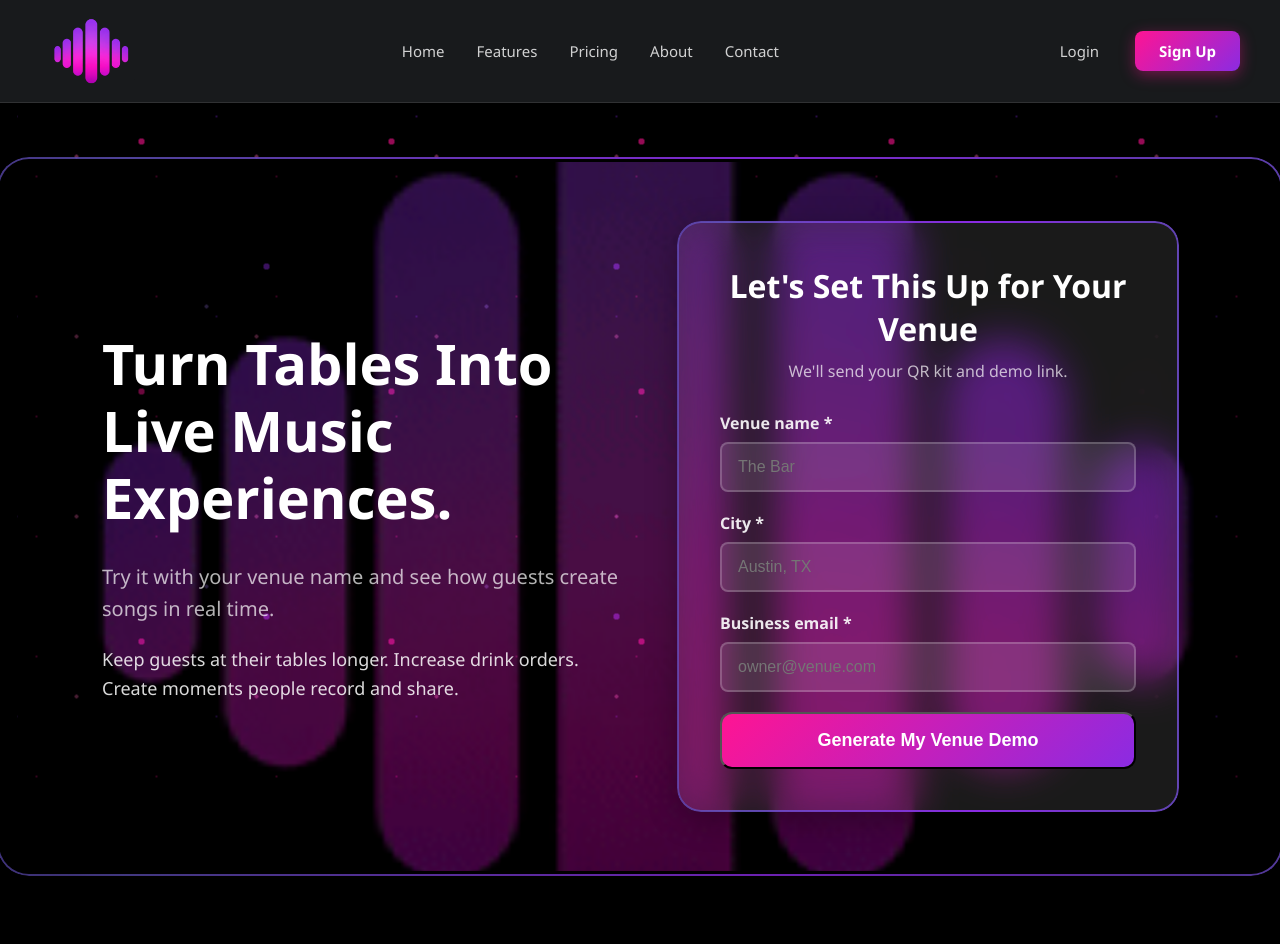
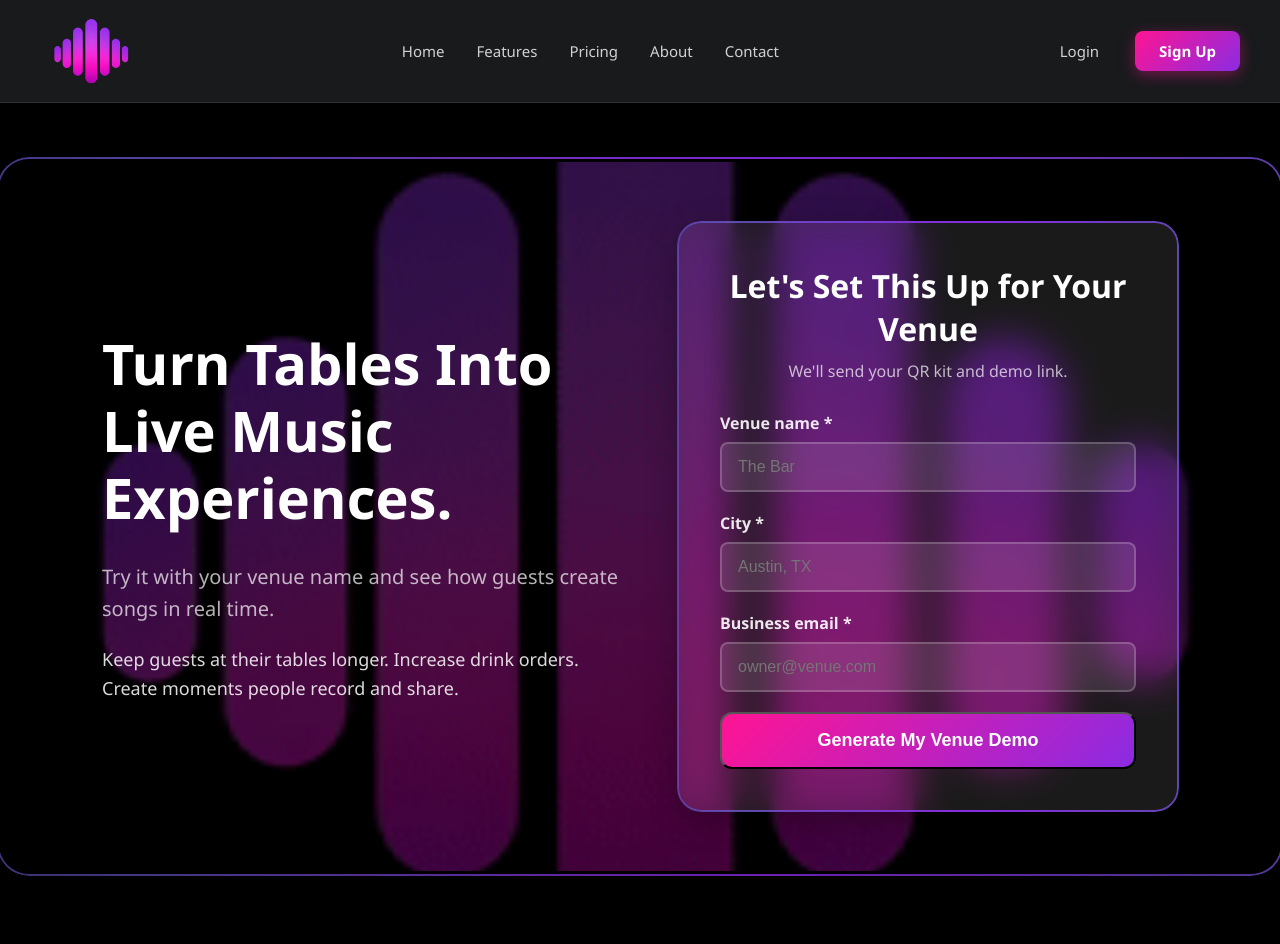
Before and after one commit to CODING4DUMMIES2/whatsthat, a Flask app: page / in a window 1280 px wide; the page is wider, and only the part inside the window is pictured. Shown: the top 944 px of that part. Run offline with Flask 3, Linux system fonts and the light colour scheme; some libraries are stand-ins or nearby versions.

Commit message:
Remove particle effect from background

```diff
--- a/templates/landing.html
+++ b/templates/landing.html
@@ -18,37 +18,6 @@
             color: white;
             position: relative;
             overflow-x: hidden;
-        }
-
-        /* Particle Effect Background - More Visible */
-        body::before {
-            content: '';
-            position: fixed;
-            top: 0;
-            left: 0;
-            width: 100%;
-            height: 100%;
-            z-index: 0;
-            background-image:
-                radial-gradient(circle, rgba(255, 20, 147, 0.6) 3px, transparent 3px),
-                radial-gradient(circle, rgba(139, 43, 226, 0.6) 3px, transparent 3px),
-                radial-gradient(circle, rgba(255, 105, 180, 0.4) 2px, transparent 2px),
-                radial-gradient(circle, rgba(147, 112, 219, 0.4) 2px, transparent 2px),
-                radial-gradient(circle, rgba(255, 20, 147, 0.3) 1px, transparent 1px),
-                radial-gradient(circle, rgba(138, 43, 226, 0.3) 1px, transparent 1px);
-            background-size: 250px 250px, 350px 350px, 180px 180px, 280px 280px, 120px 120px, 200px 200px;
-            background-position: 0 0, 75px 75px, 150px 50px, 50px 150px, 200px 100px, 100px 200px;
-            animation: particleFloat 40s linear infinite;
-            pointer-events: none;
-        }
-
-        @keyframes particleFloat {
-            0% {
-                transform: translate(0, 0);
-            }
-            100% {
-                transform: translate(100px, 100px);
-            }
         }
 
         /* Content Background GIF - Removed, now only in hero */
```
